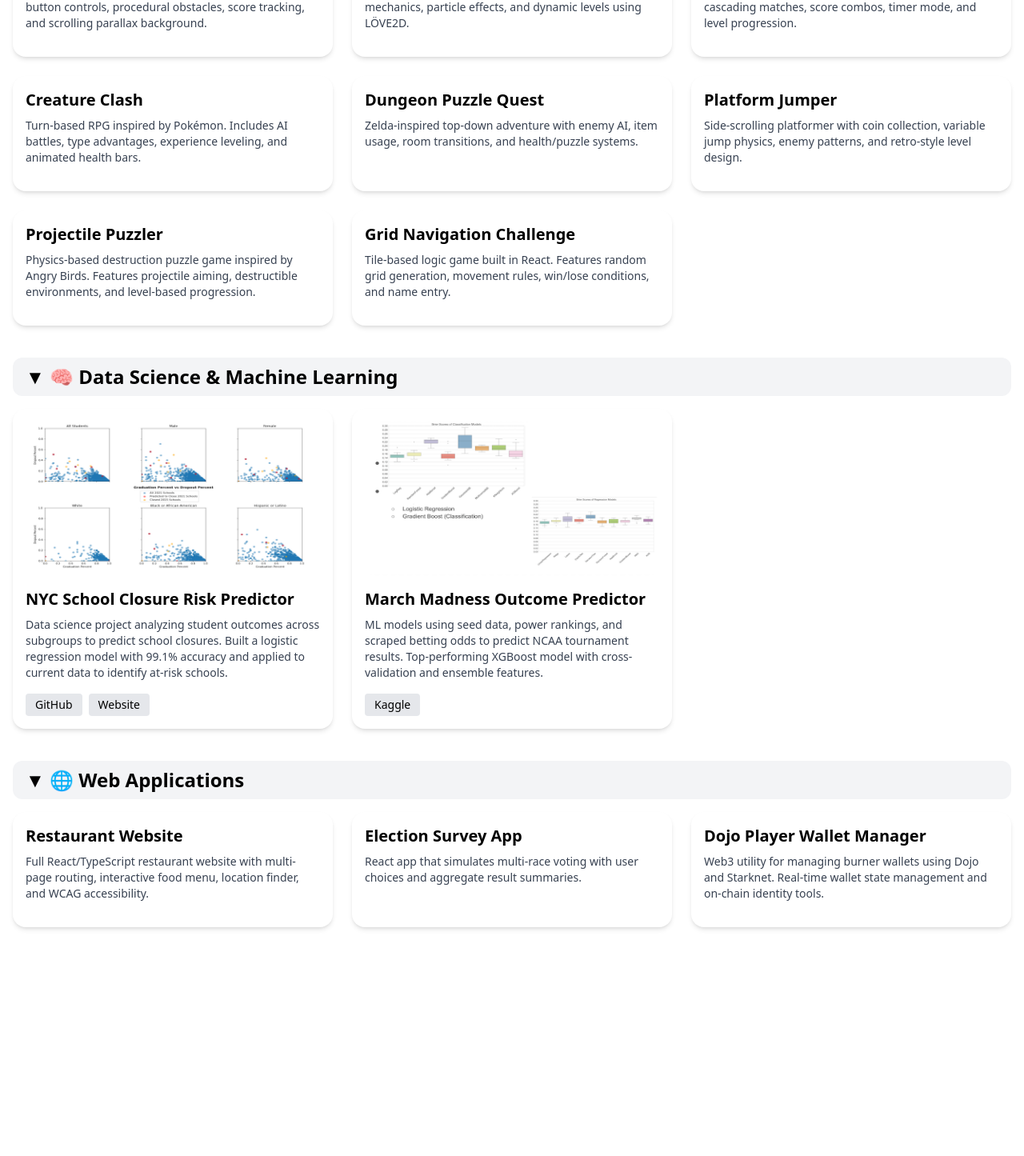
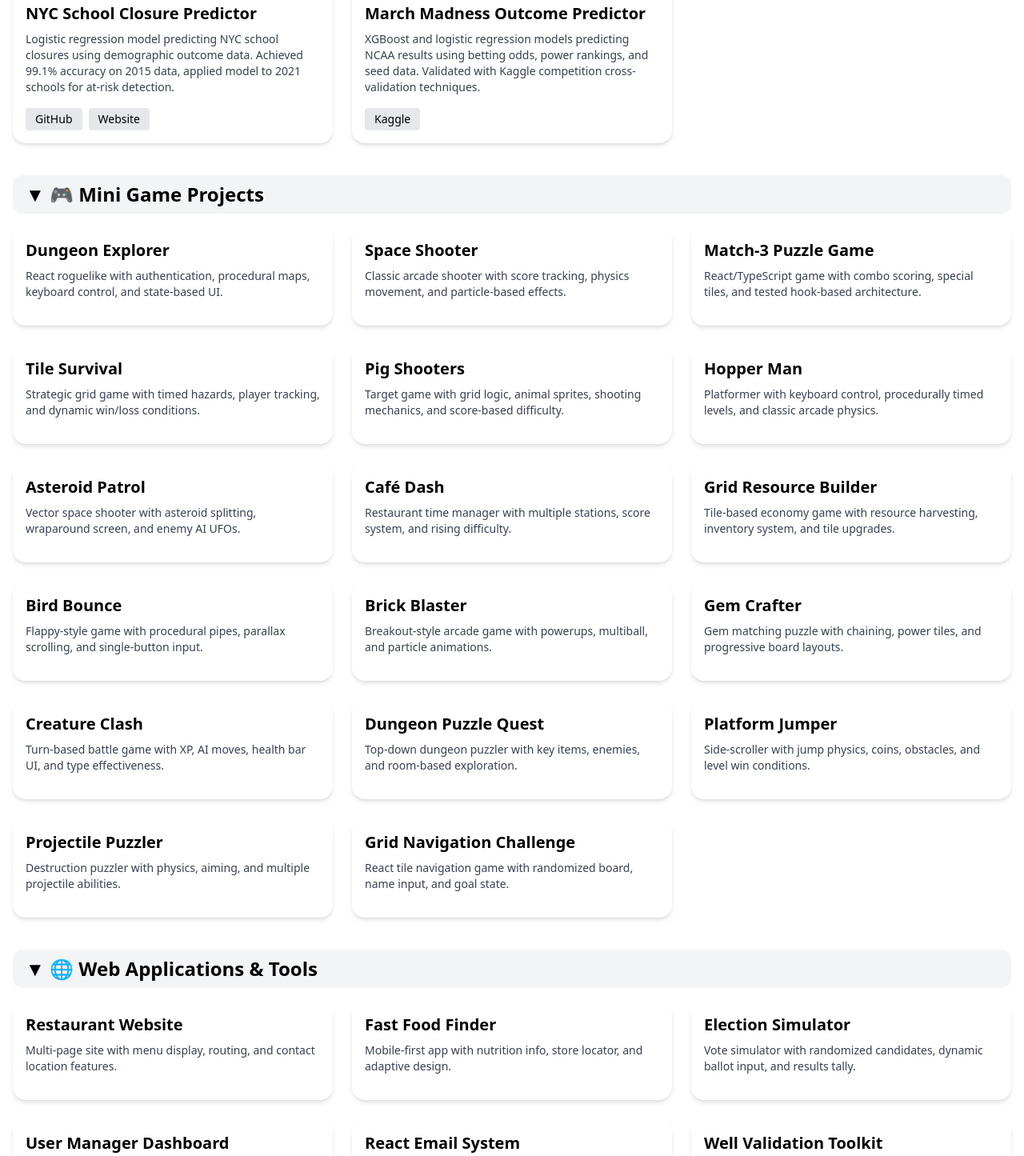
Before and after one commit to EthanPerello/EthanPerello.github.io, a React (Create React App) app: page / in a window 1280 px wide. Shown: the part 885-2330 px from the top of the page at 80% size. Before the commit the page ends 2100 px from the top, so only its background shows below. Built offline with nearby package versions, Linux system fonts and the light colour scheme.

Commit message:
Update before deploy

```diff
--- a/src/App.js
+++ b/src/App.js
@@ -1,3 +1,5 @@
+// FULLY UPDATED FILE WITH FINAL STRUCTURE
+
 import React, { useEffect, useState } from "react";
 import nycImage from "./images/NYC_School_Closures.png";
 import marchMadnessImage from "./images/March_Madness_Predictor.png";
@@ -9,7 +11,7 @@ const featuredGames = [
   {
     title: "On-Chain City Builder",
     image: cityBuilderImage,
-    description: `A blockchain-integrated multiplayer city-building game developed in Unity using Dojo. Players manage currency, purchase land, and construct zones with effects on in-game economy and happiness. Real-time simulation, leaderboard, and fully on-chain data persistence.`,
+    description: `Blockchain-integrated multiplayer city-building game using Unity and Dojo. Persistent online world with on-chain economy, real-time simulation, tile management, and strategic gameplay.`,
     github: "https://github.com/EthanPerello/DojoCityBuilder",
     play: "https://ethanperello.github.io/DojoCityBuilder/",
     video: "https://www.youtube.com/watch?v=lORypXL-UwA"
@@ -17,7 +19,7 @@ const featuredGames = [
   {
     title: "Space Adventure",
     image: spaceGameImage,
-    description: `A 3D Unity action-adventure game featuring AI enemies, combat, item collection, and multiple scenes. Players navigate a space environment with real-time movement, animated transitions, health and UI systems, and persistent audio.`,
+    description: `3D Unity action-adventure with AI enemies, item collection, health and UI systems. Players navigate multi-scene space environments with persistent audio and polished combat.`,
     video: "https://www.youtube.com/watch?v=CufS2USIR1Y",
     github: "https://github.com/EthanPerello/SpaceGame",
     play: "https://ethanperello.itch.io/space-game"
@@ -25,111 +27,69 @@ const featuredGames = [
   {
     title: "Medieval Fantasy RPG",
     image: rpgImage,
-    description: `A full-featured Unity RPG game with AI combat, leveling system, pet companions, quests, inventory, and custom characters. Includes real-time UI updates, persistent states, and scalable architecture.`
+    description: `Unity RPG with AI combat, leveling system, inventory management, quests, and pet companions. Real-time dynamic UI with scalable code structure.`
   }
 ];
 
-const miniGameProjects = [
+const mlProjects = [
   {
-    title: "Dungeon Explorer",
-    description: `A React roguelike with secure user authentication, procedurally generated dungeons, keyboard movement, and state machine logic. Includes Tailwind-styled responsive UI.`
-  },
-  {
-    title: "Space Shooter",
-    description: `Arcade-style shooter with physics movement, local high score storage, difficulty scaling, explosion effects, and multiple states.`
-  },
-  {
-    title: "Match-3 Puzzle Game",
-    description: `Advanced puzzle game built with React/TypeScript. Features combo multipliers, special tiles, custom hooks, and tested logic.`
-  },
-  {
-    title: "Bird Bounce",
-    description: `A Flappy Bird-style game built in LÖVE2D. Includes one-button controls, procedural obstacles, score tracking, and scrolling parallax background.`
-  },
-  {
-    title: "Brick Blaster",
-    description: `Brick-breaking arcade game with power-ups, multi-ball mechanics, particle effects, and dynamic levels using LÖVE2D.`
-  },
-  {
-    title: "Gem Crafter",
-    description: `Bejeweled-style Match-3 built in LÖVE2D. Supports cascading matches, score combos, timer mode, and level progression.`
-  },
-  {
-    title: "Creature Clash",
-    description: `Turn-based RPG inspired by Pokémon. Includes AI battles, type advantages, experience leveling, and animated health bars.`
-  },
-  {
-    title: "Dungeon Puzzle Quest",
-    description: `Zelda-inspired top-down adventure with enemy AI, item usage, room transitions, and health/puzzle systems.`
-  },
-  {
-    title: "Platform Jumper",
-    description: `Side-scrolling platformer with coin collection, variable jump physics, enemy patterns, and retro-style level design.`
-  },
-  {
-    title: "Projectile Puzzler",
-    description: `Physics-based destruction puzzle game inspired by Angry Birds. Features projectile aiming, destructible environments, and level-based progression.`
-  },
-  {
-    title: "Grid Navigation Challenge",
-    description: `Tile-based logic game built in React. Features random grid generation, movement rules, win/lose conditions, and name entry.`
-  }
-];
-
-const featuredOtherProjects = [
-  {
-    title: "NYC School Closure Risk Predictor",
+    title: "NYC School Closure Predictor",
     image: nycImage,
-    description: `Data science project analyzing student outcomes across subgroups to predict school closures. Built a logistic regression model with 99.1% accuracy and applied to current data to identify at-risk schools.`,
+    description: `Logistic regression model predicting NYC school closures using demographic outcome data. Achieved 99.1% accuracy on 2015 data, applied model to 2021 schools for at-risk detection.`,
     github: "https://github.com/EthanPerello/New-York-Student-Outcomes-and-School-Closures",
     website: "https://ethanperello.github.io/New-York-Student-Outcomes-and-School-Closures/"
   },
   {
     title: "March Madness Outcome Predictor",
     image: marchMadnessImage,
-    description: `ML models using seed data, power rankings, and scraped betting odds to predict NCAA tournament results. Top-performing XGBoost model with cross-validation and ensemble features.`,
+    description: `XGBoost and logistic regression models predicting NCAA results using betting odds, power rankings, and seed data. Validated with Kaggle competition cross-validation techniques.`,
     kaggle: "https://www.kaggle.com/competitions/march-machine-learning-mania-2023"
   }
 ];
 
-const miniOtherProjects = [
-  {
-    title: "Restaurant Website",
-    description: `Full React/TypeScript restaurant website with multi-page routing, interactive food menu, location finder, and WCAG accessibility.`
-  },
-  {
-    title: "Election Survey App",
-    description: `React app that simulates multi-race voting with user choices and aggregate result summaries.`
-  },
-  {
-    title: "Dojo Player Wallet Manager",
-    description: `Web3 utility for managing burner wallets using Dojo and Starknet. Real-time wallet state management and on-chain identity tools.`
-  }
+const miniGames = [
+  { title: "Dungeon Explorer", description: "React roguelike with authentication, procedural maps, keyboard control, and state-based UI." },
+  { title: "Space Shooter", description: "Classic arcade shooter with score tracking, physics movement, and particle-based effects." },
+  { title: "Match-3 Puzzle Game", description: "React/TypeScript game with combo scoring, special tiles, and tested hook-based architecture." },
+  { title: "Tile Survival", description: "Strategic grid game with timed hazards, player tracking, and dynamic win/loss conditions." },
+  { title: "Pig Shooters", description: "Target game with grid logic, animal sprites, shooting mechanics, and score-based difficulty." },
+  { title: "Hopper Man", description: "Platformer with keyboard control, procedurally timed levels, and classic arcade physics." },
+  { title: "Asteroid Patrol", description: "Vector space shooter with asteroid splitting, wraparound screen, and enemy AI UFOs." },
+  { title: "Café Dash", description: "Restaurant time manager with multiple stations, score system, and rising difficulty." },
+  { title: "Grid Resource Builder", description: "Tile-based economy game with resource harvesting, inventory system, and tile upgrades." },
+  { title: "Bird Bounce", description: "Flappy-style game with procedural pipes, parallax scrolling, and single-button input." },
+  { title: "Brick Blaster", description: "Breakout-style arcade game with powerups, multiball, and particle animations." },
+  { title: "Gem Crafter", description: "Gem matching puzzle with chaining, power tiles, and progressive board layouts." },
+  { title: "Creature Clash", description: "Turn-based battle game with XP, AI moves, health bar UI, and type effectiveness." },
+  { title: "Dungeon Puzzle Quest", description: "Top-down dungeon puzzler with key items, enemies, and room-based exploration." },
+  { title: "Platform Jumper", description: "Side-scroller with jump physics, coins, obstacles, and level win conditions." },
+  { title: "Projectile Puzzler", description: "Destruction puzzler with physics, aiming, and multiple projectile abilities." },
+  { title: "Grid Navigation Challenge", description: "React tile navigation game with randomized board, name input, and goal state." }
+];
+
+const miniWebApps = [
+  { title: "Restaurant Website", description: "Multi-page site with menu display, routing, and contact location features." },
+  { title: "Fast Food Finder", description: "Mobile-first app with nutrition info, store locator, and adaptive design." },
+  { title: "Election Simulator", description: "Vote simulator with randomized candidates, dynamic ballot input, and results tally." },
+  { title: "User Manager Dashboard", description: "Admin panel with role-based controls, toast alerts, and form validation via React Query." },
+  { title: "React Email System", description: "Table-based responsive email template system with style encapsulation and fallback logic." },
+  { title: "Well Validation Toolkit", description: "Oil well data visualizer with time-series prediction, boundary logic, and PyTorch forecasting." },
+  { title: "Wallet Manager", description: "Web3 burner wallet utility with Dojo/Starknet identity state syncing and session persistence." }
 ];
 
 const ProjectCard = ({ project }) => (
-  <div className="bg-white rounded-2xl shadow-md p-4 flex flex-col">
+  <div className="bg-white rounded-2xl shadow-md p-4 flex flex-col hover:shadow-lg transform hover:scale-[1.02] transition-transform duration-200">
     {project.image && (
       <img src={project.image} alt={project.title} className="rounded-xl mb-4 object-cover h-48 w-full" />
     )}
     <h2 className="text-xl font-semibold mb-2">{project.title}</h2>
     <p className="text-sm text-gray-700 whitespace-pre-line mb-4">{project.description}</p>
     <div className="flex flex-wrap gap-2">
-      {project.github && (
-        <a href={project.github} className="text-sm bg-gray-200 px-3 py-1 rounded hover:bg-gray-300" target="_blank" rel="noopener noreferrer">GitHub</a>
-      )}
-      {project.play && (
-        <a href={project.play} className="text-sm bg-gray-200 px-3 py-1 rounded hover:bg-gray-300" target="_blank" rel="noopener noreferrer">Play</a>
-      )}
-      {project.video && (
-        <a href={project.video} className="text-sm bg-gray-200 px-3 py-1 rounded hover:bg-gray-300" target="_blank" rel="noopener noreferrer">Video</a>
-      )}
-      {project.website && (
-        <a href={project.website} className="text-sm bg-gray-200 px-3 py-1 rounded hover:bg-gray-300" target="_blank" rel="noopener noreferrer">Website</a>
-      )}
-      {project.kaggle && (
-        <a href={project.kaggle} className="text-sm bg-gray-200 px-3 py-1 rounded hover:bg-gray-300" target="_blank" rel="noopener noreferrer">Kaggle</a>
-      )}
+      {project.github && <a href={project.github} className="text-sm bg-gray-200 px-3 py-1 rounded hover:bg-gray-300" target="_blank">GitHub</a>}
+      {project.play && <a href={project.play} className="text-sm bg-gray-200 px-3 py-1 rounded hover:bg-gray-300" target="_blank">Play</a>}
+      {project.video && <a href={project.video} className="text-sm bg-gray-200 px-3 py-1 rounded hover:bg-gray-300" target="_blank">Video</a>}
+      {project.website && <a href={project.website} className="text-sm bg-gray-200 px-3 py-1 rounded hover:bg-gray-300" target="_blank">Website</a>}
+      {project.kaggle && <a href={project.kaggle} className="text-sm bg-gray-200 px-3 py-1 rounded hover:bg-gray-300" target="_blank">Kaggle</a>}
     </div>
   </div>
 );
@@ -158,25 +118,20 @@ export default function App() {
     <div className="p-4 max-w-screen-xl mx-auto">
       <h1 className="text-4xl font-bold mb-10 text-center">Ethan Perello Projects</h1>
 
-      <CollapsibleSection title="🎮 Game Development Projects">
-        {featuredGames.map((project, index) => (
-          <ProjectCard key={index} project={project} />
-        ))}
-        {miniGameProjects.map((project, index) => (
-          <ProjectCard key={`mini-${index}`} project={project} />
-        ))}
+      <CollapsibleSection title="🔥 Featured Game Projects">
+        {featuredGames.map((project, index) => <ProjectCard key={index} project={project} />)}
       </CollapsibleSection>
 
-      <CollapsibleSection title="🧠 Data Science & Machine Learning">
-        {featuredOtherProjects.map((project, index) => (
-          <ProjectCard key={index} project={project} />
-        ))}
+      <CollapsibleSection title="🧠 Machine Learning & Data Science">
+        {mlProjects.map((project, index) => <ProjectCard key={index} project={project} />)}
       </CollapsibleSection>
 
-      <CollapsibleSection title="🌐 Web Applications">
-        {miniOtherProjects.map((project, index) => (
-          <ProjectCard key={index} project={project} />
-        ))}
+      <CollapsibleSection title="🎮 Mini Game Projects">
+        {miniGames.map((project, index) => <ProjectCard key={index} project={project} />)}
+      </CollapsibleSection>
+
+      <CollapsibleSection title="🌐 Web Applications & Tools">
+        {miniWebApps.map((project, index) => <ProjectCard key={index} project={project} />)}
       </CollapsibleSection>
     </div>
   );
```
